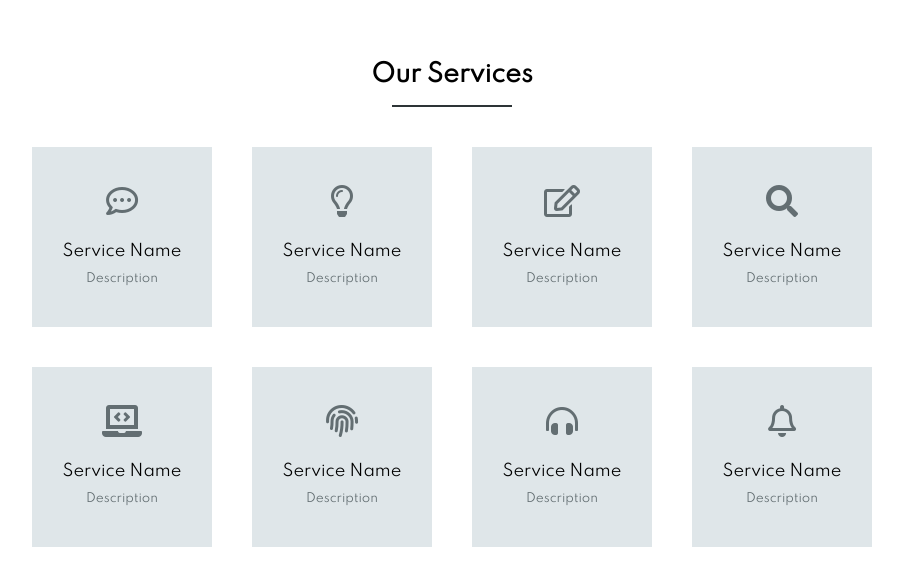
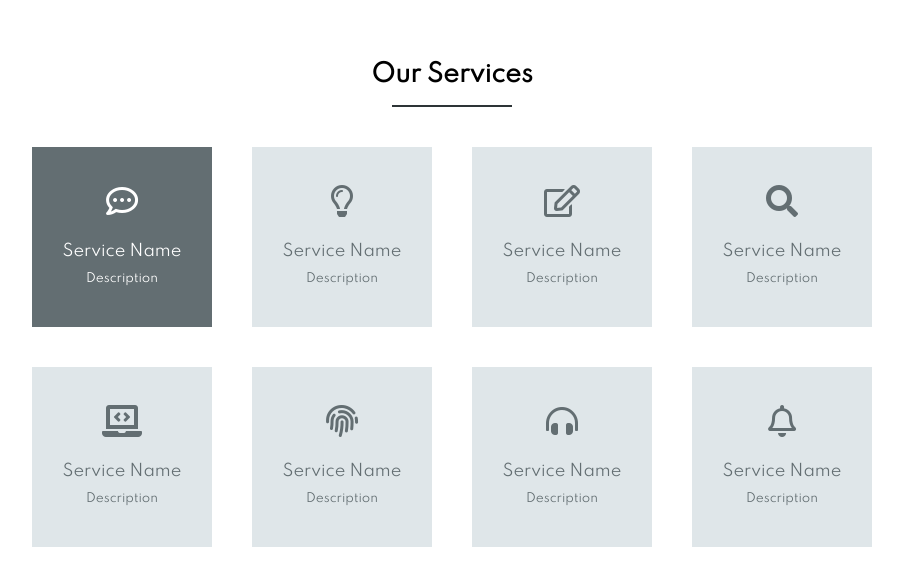
Before and after one commit to Mizuki901/services-container, a plain HTML site: page index.html in a window 1280 px wide. In both pictures the pointer is over the element 310 px from the left and 237 px from the top of the page. Shown: the whole page, without its empty margins (188-1091 px from the left). Drawn offline with Linux system fonts and the light colour scheme.

Commit message:
Use transition animation

```diff
--- a/services-container.css
+++ b/services-container.css
@@ -37,15 +37,20 @@ h1 {
     text-align: center;
     justify-content: center;
     align-items: center;
+    color: #636e72;
 }
 
 .services-container .service-block .icon {
     font-size: 32px;
-    color: #636e72;
     margin-top: 24px;
 }
 
 .services-container .service-block .description {
     font-size: 12px;
-    color: #636e72;
 }
+
+.services-container .service-block:hover {
+    background: #636e72;
+    transition-duration: 0.5s;
+    color: #fff;
+}
```
